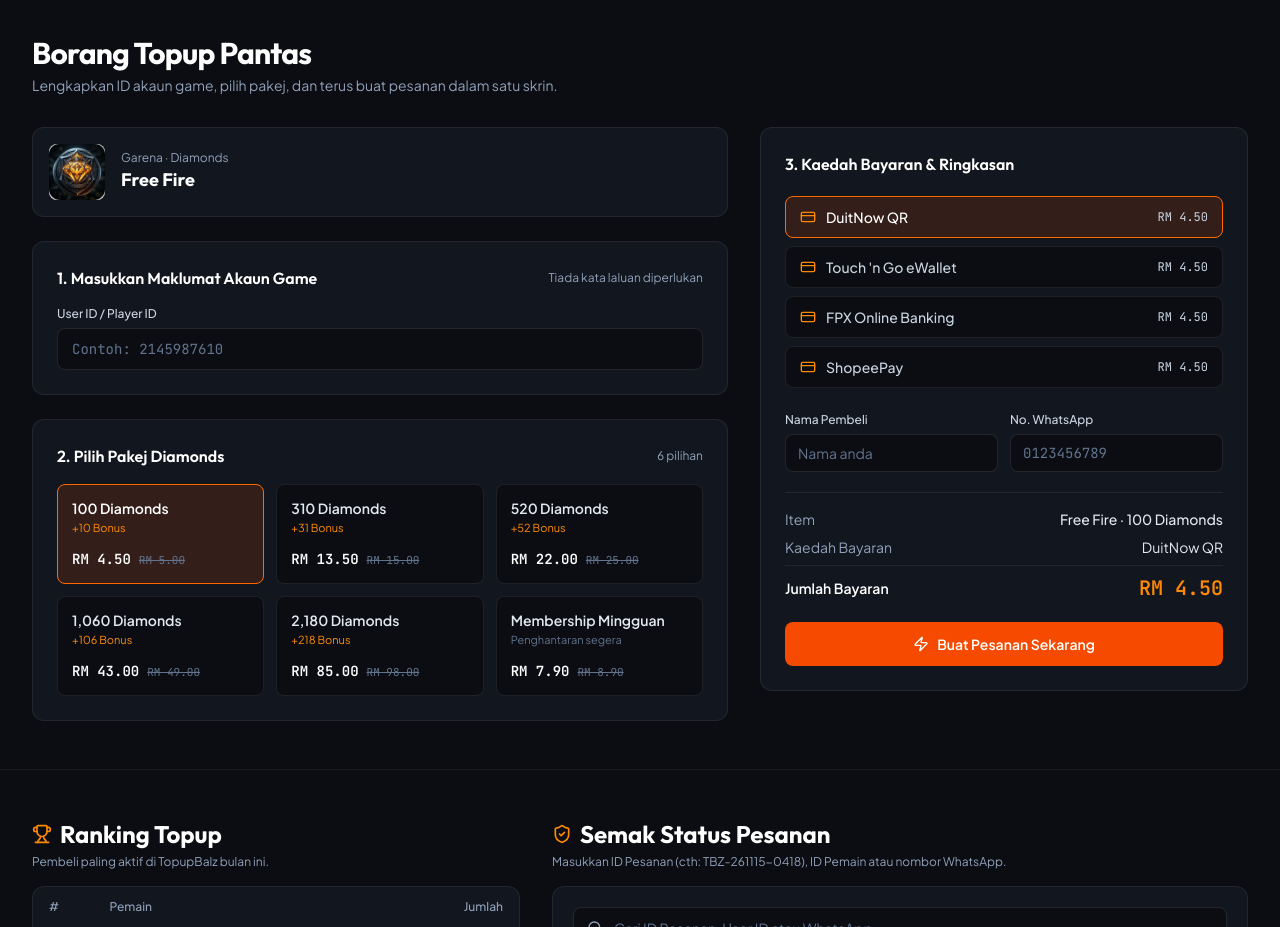
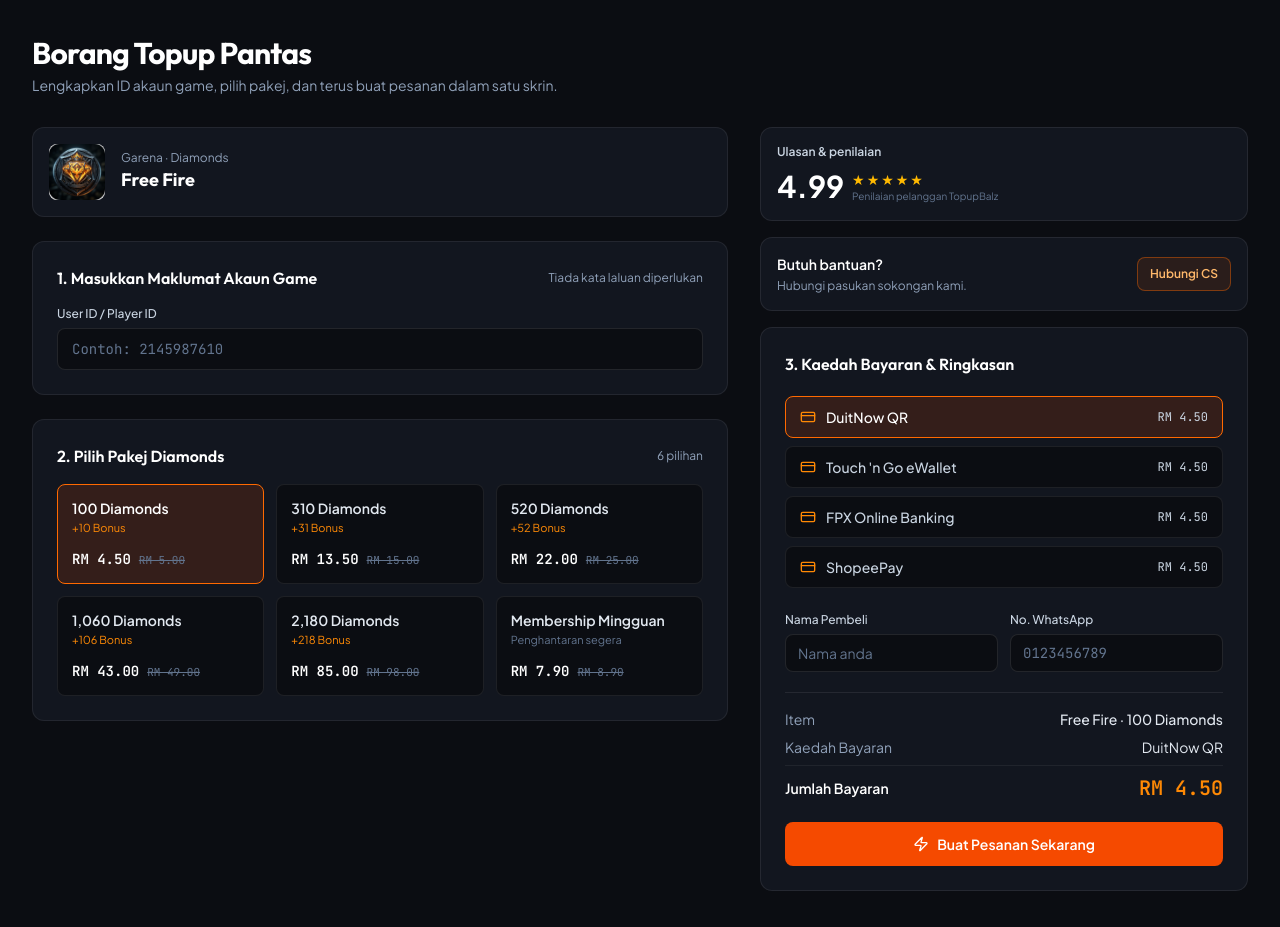
Before and after one commit to siuiqbal23-pixel/Topupbalzzz, a React (Vite) app: page / in a window 1280 px wide. Shown: the part 1220-2147 px from the top of the page. Built offline with nearby package versions, Linux system fonts and the light colour scheme.

Commit message:
Add TopupBalz checkout trust and support panels

```diff
--- a/src/components/StorefrontView.tsx
+++ b/src/components/StorefrontView.tsx
@@ -659,8 +659,25 @@ export function StorefrontView({
                 </div>
               </div>
 
-              {/* Right Column: Payment, Buyer Details & Receipt */}
-              <div className="lg:col-span-5 lg:sticky lg:top-24 space-y-5">
+              {/* Right Column: Trust, payment and order summary */}
+              <div className="lg:col-span-5 lg:sticky lg:top-24 space-y-4">
+                <div className="rounded-xl border border-white/[0.08] bg-[#12161F] p-4">
+                  <p className="text-xs font-semibold text-slate-300">Ulasan & penilaian</p>
+                  <div className="mt-2 flex items-center gap-2">
+                    <span className="text-3xl font-bold text-white">4.99</span>
+                    <div>
+                      <div className="text-amber-400 tracking-[2px] text-sm">★★★★★</div>
+                      <p className="text-[10px] text-slate-500">Penilaian pelanggan TopupBalz</p>
+                    </div>
+                  </div>
+                </div>
+                <div className="rounded-xl border border-white/[0.08] bg-[#12161F] p-4 flex items-center justify-between gap-3">
+                  <div>
+                    <p className="text-sm font-semibold text-white">Butuh bantuan?</p>
+                    <p className="text-xs text-slate-400 mt-1">Hubungi pasukan sokongan kami.</p>
+                  </div>
+                  <a href={`https://wa.me/${store.settings.whatsappNumber.replace(/\\D/g, '')}`} target="_blank" rel="noopener noreferrer" className="shrink-0 rounded-lg border border-orange-500/40 bg-orange-500/10 px-3 py-2 text-xs font-semibold text-orange-300 hover:bg-orange-500/20">Hubungi CS</a>
+                </div>
                 <div className="p-5 sm:p-6 rounded-xl bg-[#12161F] border border-white/[0.08] space-y-5">
                   <h3 className="font-display text-base font-semibold text-white">
                     3. Kaedah Bayaran &amp; Ringkasan
```
